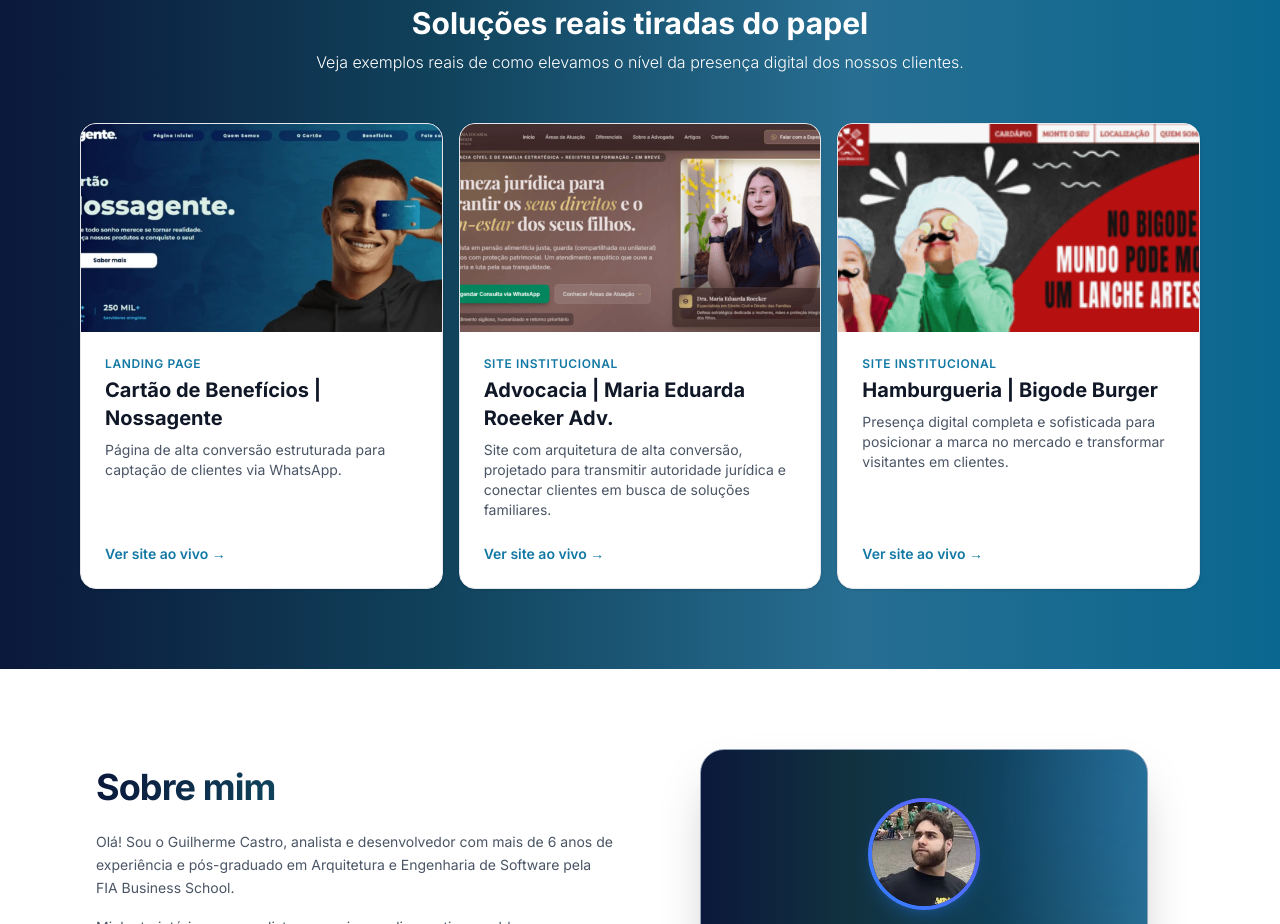
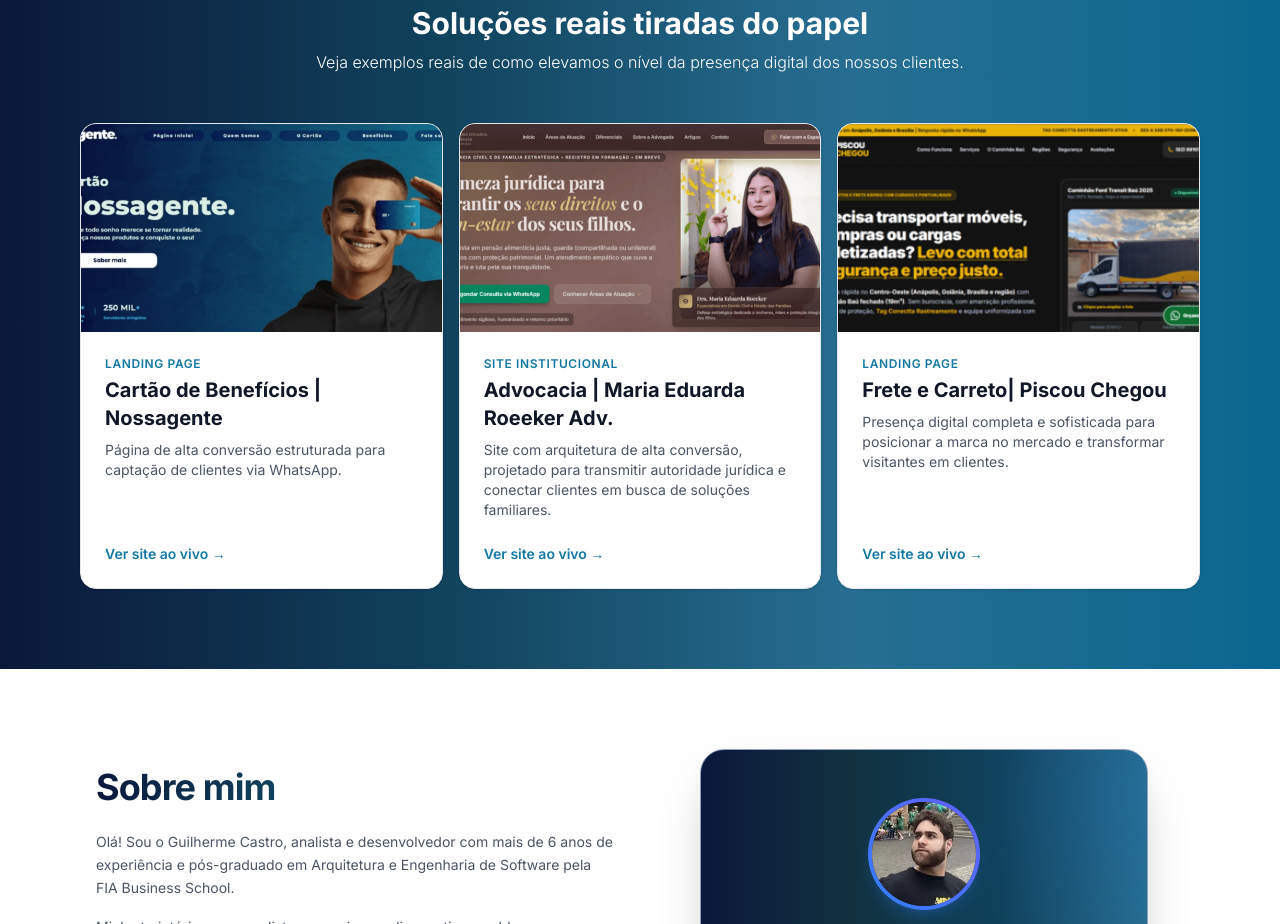
Before and after one commit to GuilhermePCastro/GuilhermeCastroPortfolio, a website: page index.html in a window 1280 px wide. Shown: the part 1960-2884 px from the top of the page. Drawn offline with Linux system fonts and the light colour scheme.

Commit message:
Novo site de exemplo

```diff
--- a/index.html
+++ b/index.html
@@ -308,14 +308,14 @@
                     <!-- Projeto 3 -->
                     <div class="bg-white rounded-2xl overflow-hidden border border-gray-200 shadow-sm animar-baixo flex flex-col" id="projeto3">
                         <div class="h-52 bg-gray-100 overflow-hidden">
-                            <img src="./assets/images/bigodeBrugerEx.webp" loading="lazy" alt="Mockup bigode burger" class="w-full h-full object-cover object-top">
+                            <img src="./assets/images/piscouchegouex.webp" loading="lazy" alt="Mockup piscou chegou" class="w-full h-full object-cover object-top">
                         </div>
                         <div class="p-6 flex flex-col flex-1">
-                            <span class="text-xs font-semibold color-primary uppercase tracking-wider">Site Institucional</span>
-                            <h3 class="text-xl font-bold text-gray-900 mt-1">Hamburgueria | Bigode Burger</h3>
+                            <span class="text-xs font-semibold color-primary uppercase tracking-wider">Landing Page</span>
+                            <h3 class="text-xl font-bold text-gray-900 mt-1">Frete e Carreto| Piscou Chegou </h3>
                             <p class="text-sm text-gray-600 mt-2">Presença digital completa e sofisticada para posicionar a marca no mercado e transformar visitantes em clientes.</p>
                             <div class="mt-auto pt-6 flex gap-4">
-                                <a href="https://guilhermepcastro.github.io/BigodeBurger2/" target="_blank" class="text-sm font-semibold color-primary link-portifolio">Ver site ao vivo →</a>
+                                <a href="https://piscouchegoufrete.com.br/" target="_blank" class="text-sm font-semibold color-primary link-portifolio">Ver site ao vivo →</a>
                             </div>
                         </div>
                     </div>
```
Also changed, not shown: assets/images/piscouchegouex.webp (added).
